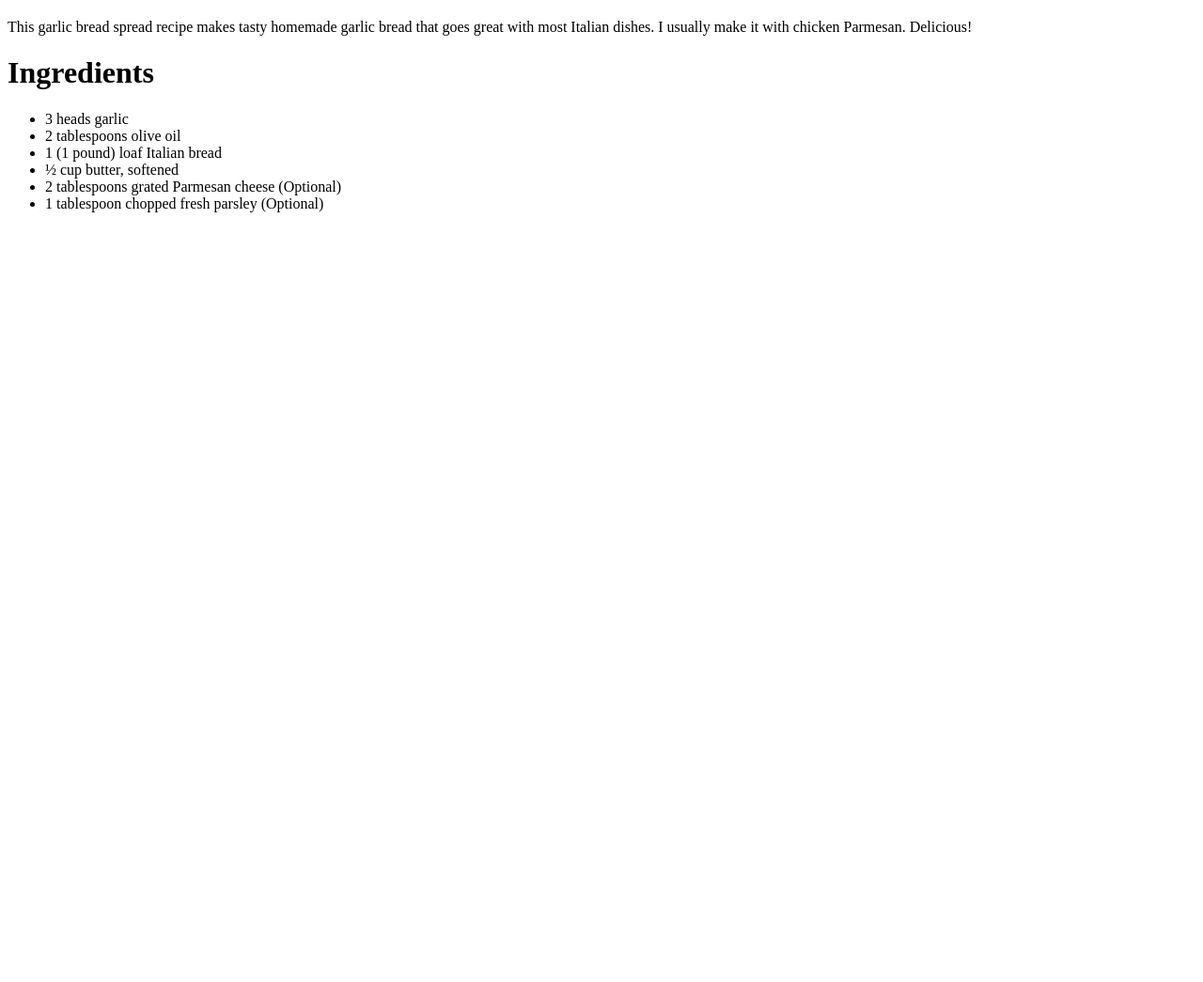
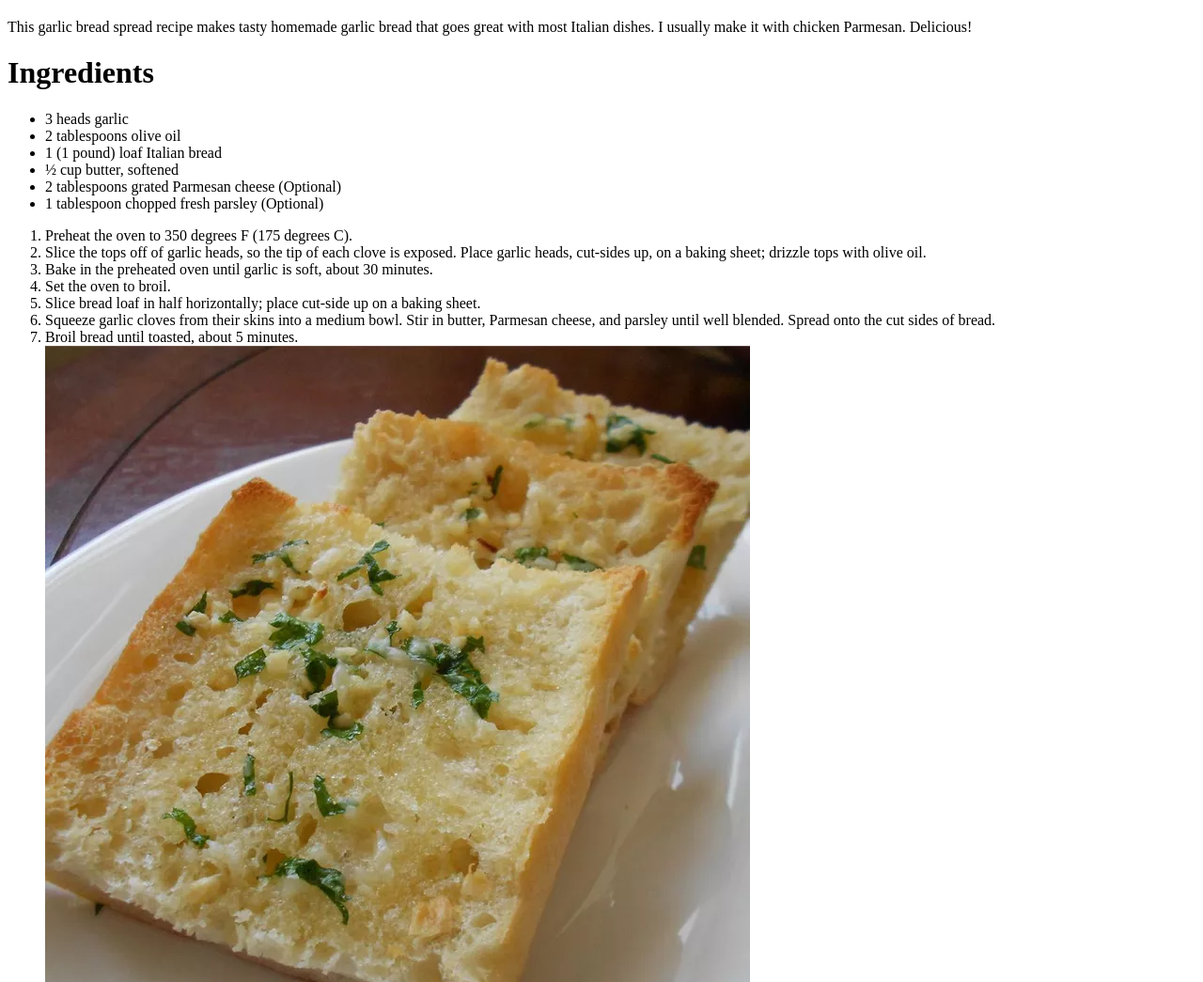
Before and after one commit to cccyter/odin-recipes, a plain HTML site: page recipes/garlic-bread.html in a window 1280 px wide. Shown: the part 592-1637 px from the top of the page at 94% size. Before the commit the page ends 834 px from the top, so only its background shows below. Drawn offline with Linux system fonts and the light colour scheme.

Commit message:
added steps

```diff
--- a/recipes/garlic-bread.html
+++ b/recipes/garlic-bread.html
@@ -19,5 +19,15 @@
     <li>2 tablespoons grated Parmesan cheese (Optional)</li>
     <li>1 tablespoon chopped fresh parsley (Optional)</li>
 </ul>
+<ol>
+    <li>Preheat the oven to 350 degrees F (175 degrees C).</li>
+    <li>Slice the tops off of garlic heads, so the tip of each clove is exposed. Place garlic heads, cut-sides up, on a baking sheet; drizzle tops with olive oil.</li>
+    <li>Bake in the preheated oven until garlic is soft, about 30 minutes.</li>
+    <li>Set the oven to broil.</li>
+    <li>Slice bread loaf in half horizontally; place cut-side up on a baking sheet.</li>
+    <li>Squeeze garlic cloves from their skins into a medium bowl. Stir in butter, Parmesan cheese, and parsley until well blended. Spread onto the cut sides of bread.</li>
+    <li>Broil bread until toasted, about 5 minutes.</li>
+    <img src="gb.webp">
+</ol>
 </body>
 </html>
```
Also changed, not shown: recipes/gb.webp (added).
